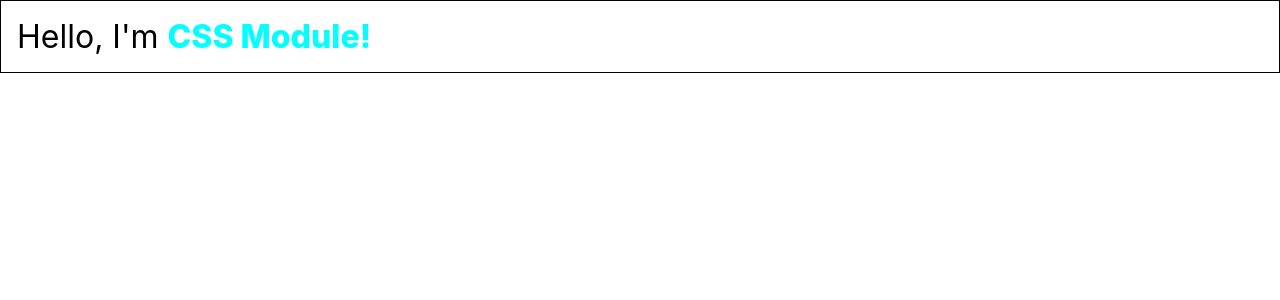
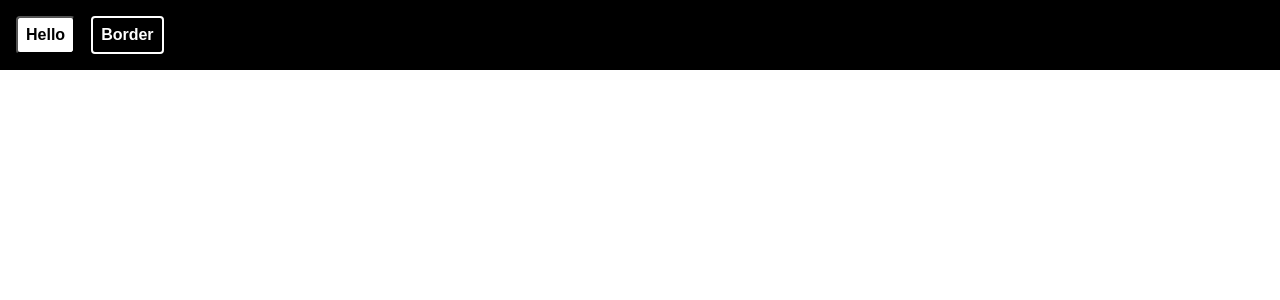
Before and after one commit to yh0921k/learning-react, a React (Create React App) app: page / in a window 1280 px wide. Shown: the top 300 px of the page. Built offline with nearby package versions, Linux system fonts and the light colour scheme.

Commit message:
[add] 9.4.0 styled-component 기본

```diff
--- a/package.json
+++ b/package.json
@@ -64,6 +64,7 @@
     "sass-loader": "^10.0.5",
     "semver": "7.3.2",
     "style-loader": "1.3.0",
+    "styled-components": "^5.3.0",
     "terser-webpack-plugin": "4.2.3",
     "ts-pnp": "1.2.0",
     "url-loader": "4.1.1",
--- a/src/App.js
+++ b/src/App.js
@@ -1,11 +1,11 @@
 import React, { Component } from 'react';
-import CssModule from './css/CSSModule';
+import StyledComponent from './styled-component/StyledComponent';
 
 class App extends Component {
   render() {
     return (
       <div>
-        <CssModule />
+        <StyledComponent />
       </div>
     );
   }
--- /dev/null
+++ b/src/styled-component/StyledComponent.js
@@ -0,0 +1,52 @@
+import styled, { css } from 'styled-components';
+import React from 'react';
+
+const Box = styled.div`
+  /* props로 넣어준 값을 직접 전달해 줄 수 있다. */
+  background: ${(props) => props.color || 'blue'};
+  padding: 1rem;
+  display: flex;
+`;
+
+const Button = styled.button`
+  background: white;
+  color: black;
+  border-radius: 4px;
+  padding: 0.5rem;
+  display: flex;
+  align-items: center;
+  justify-content: center;
+  box-sizing: border-box;
+  font-size: 1rem;
+  font-weight: 600;
+
+  /* & 문자를 사용하여 Sass처럼 자기 자신 선택 가능 */
+  &:hover {
+    background: rgba(255, 255, 255, 0.9);
+  }
+
+  /* 다음 코드는 inverted 값이 true일 때 특정 스타일을 부여 */
+  ${(props) =>
+    props.inverted &&
+    css`
+      background: none;
+      border: 2px solid white;
+      color: white;
+      &:hover {
+        background: white;
+        color: black;
+      }
+    `}
+  & + button {
+    margin-left: 1rem;
+  }
+`;
+
+const StyledComponent = () => (
+  <Box color={'black'}>
+    <Button>Hello</Button>
+    <Button inverted={true}>Border</Button>
+  </Box>
+);
+
+export default StyledComponent;
```
Also changed, not shown: 1 other file (tests, documents, lock files or other folders).
